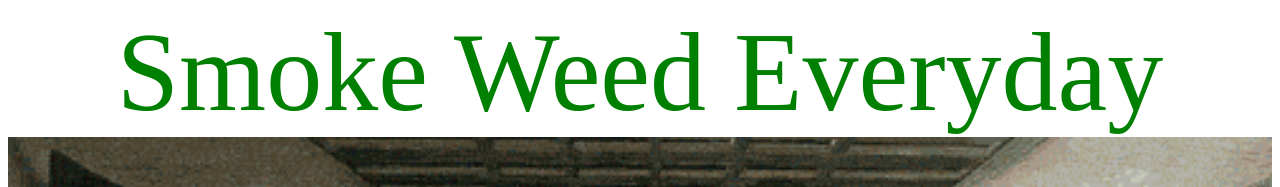
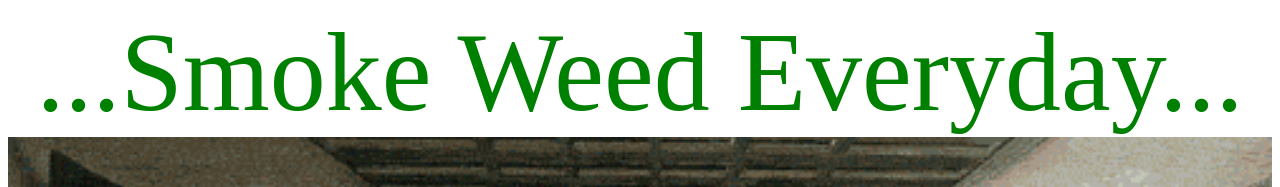
Before and after one commit to taeyeonhan/taeyeonhan.github.io, a plain HTML site: page index.html in a window 1280 px wide. Shown: the top 187 px of the page. Drawn offline with Linux system fonts and the light colour scheme.

Commit message:
put 3 dots

```diff
--- a/index.html
+++ b/index.html
@@ -8,7 +8,7 @@
 	<audio controls autoplay hidden loop>
     	<source src="weed.mp3" type="audio/mpeg">
 	</audio>
-	<div id="main">Smoke Weed Everyday</div>
+	<div id="main">...Smoke Weed Everyday...</div>
 	<img src="snoop.gif" width="100%"/>
 </body>
 </html>
```
